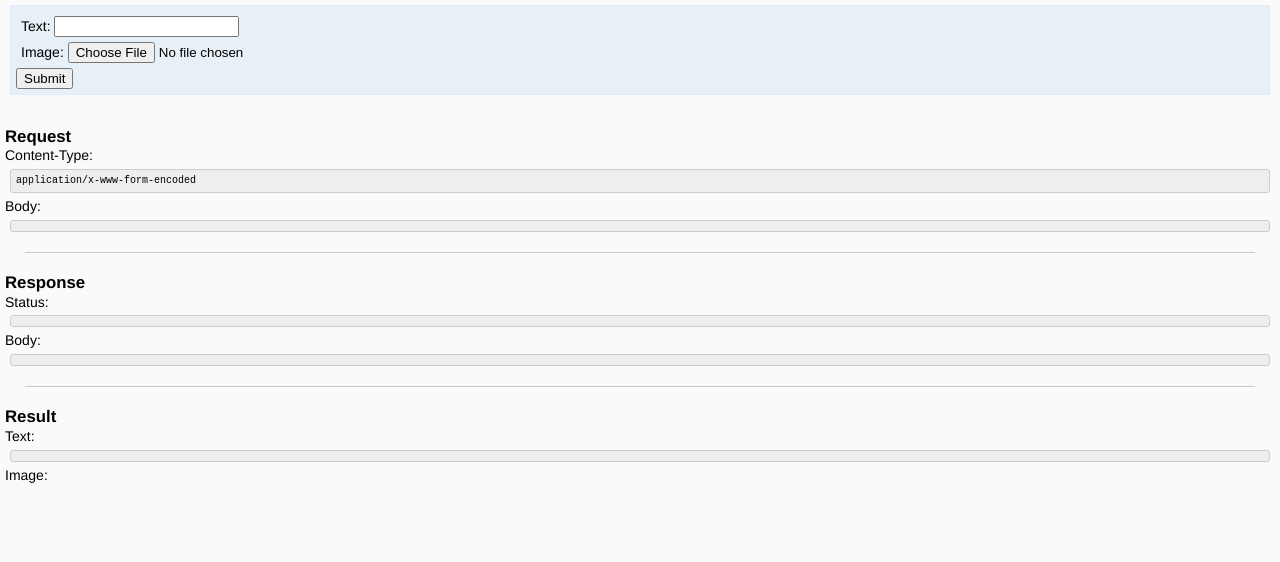
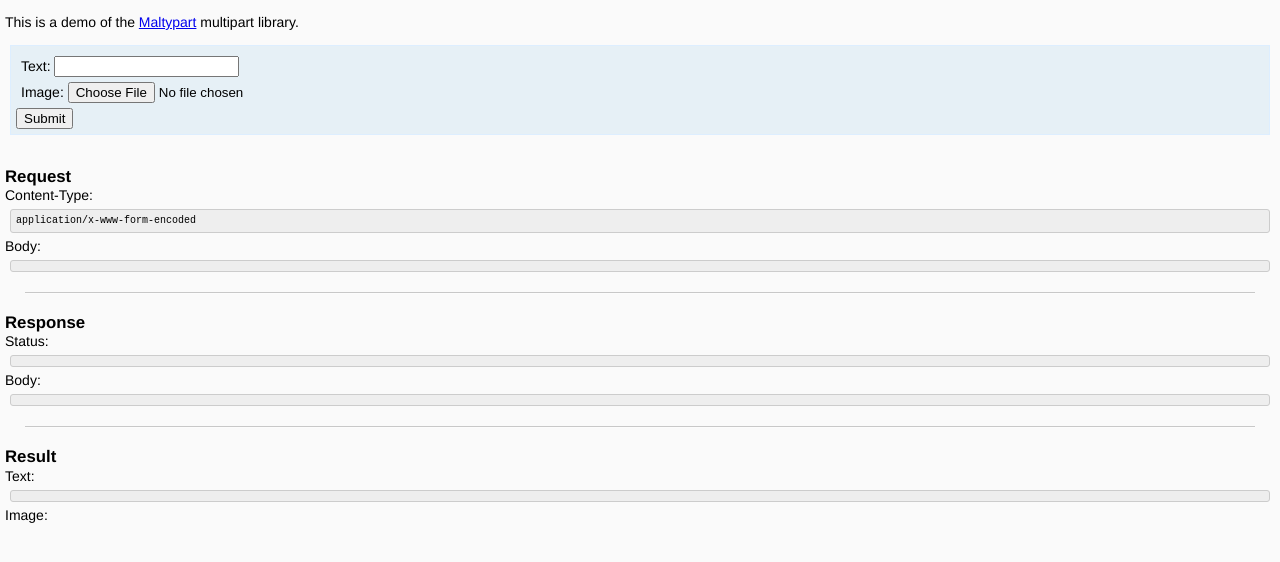
Before and after one commit to synacor/maltypart, a website: page demo/index.html in a window 1280 px wide. Drawn offline with Linux system fonts and the light colour scheme.

Commit message:
Update demo

```diff
--- a/demo/index.html
+++ b/demo/index.html
@@ -50,6 +50,10 @@
 		</style>
 	</head>
 	<body>
+
+		<p>
+			This is a demo of the <a href="https://github.com/synacorinc/maltypart">Maltypart</a> multipart library.
+		</p>
 
 		<div class="form">
 			<label>Text: <input type="text" id="text"></label>
```
